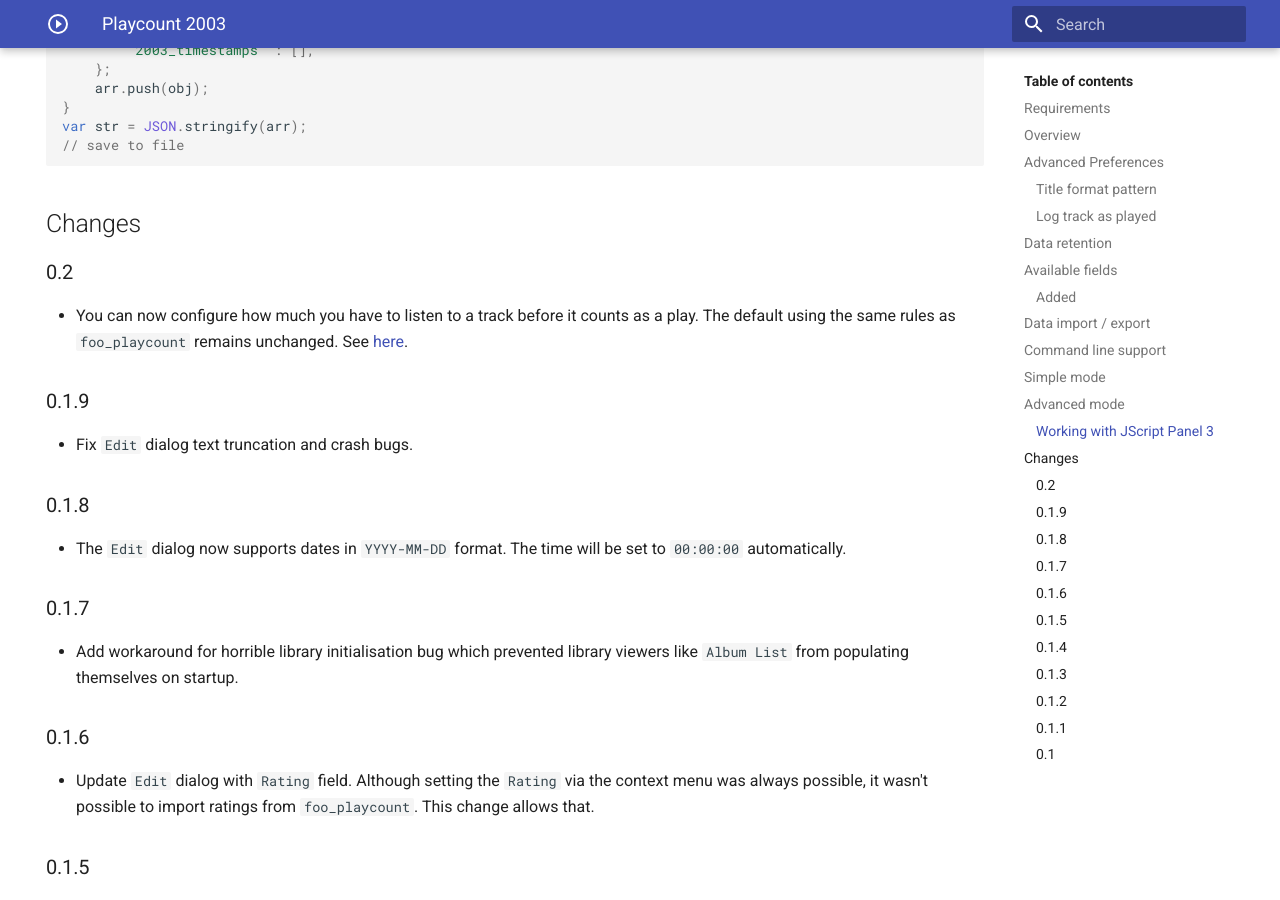
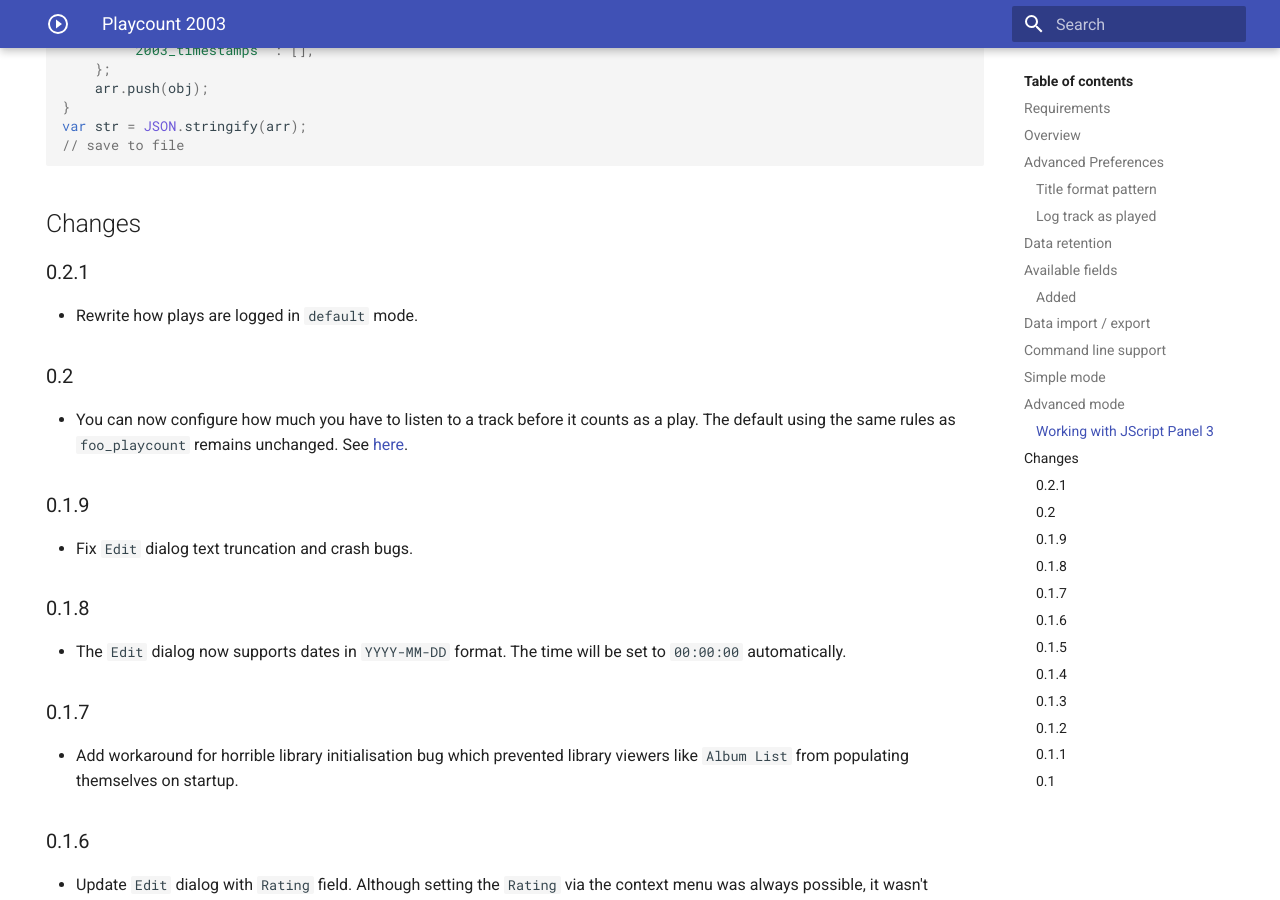
Before and after one commit to marc2k3/foo_playcount_2003, an MkDocs documentation site: the page built from docs/index.md, in a window 1280 px wide and 900 px high, scrolled down 7339 px. Built offline with MkDocs 1.6.1 and Material for MkDocs 9.7.7, drawn with Linux system fonts in a browser that asks for light colours.

Commit message:
Update docs

```diff
--- a/docs/index.md
+++ b/docs/index.md
@@ -222,6 +222,9 @@ var str = JSON.stringify(arr);
 
 ## Changes
 
+### 0.2.1
+- Rewrite how plays are logged in `default` mode.
+
 ### 0.2
 - You can now configure how much you have to listen to a track before it counts as a play. The default using the same rules as `foo_playcount` remains unchanged. See [here](#log-track-as-played).
 
```
